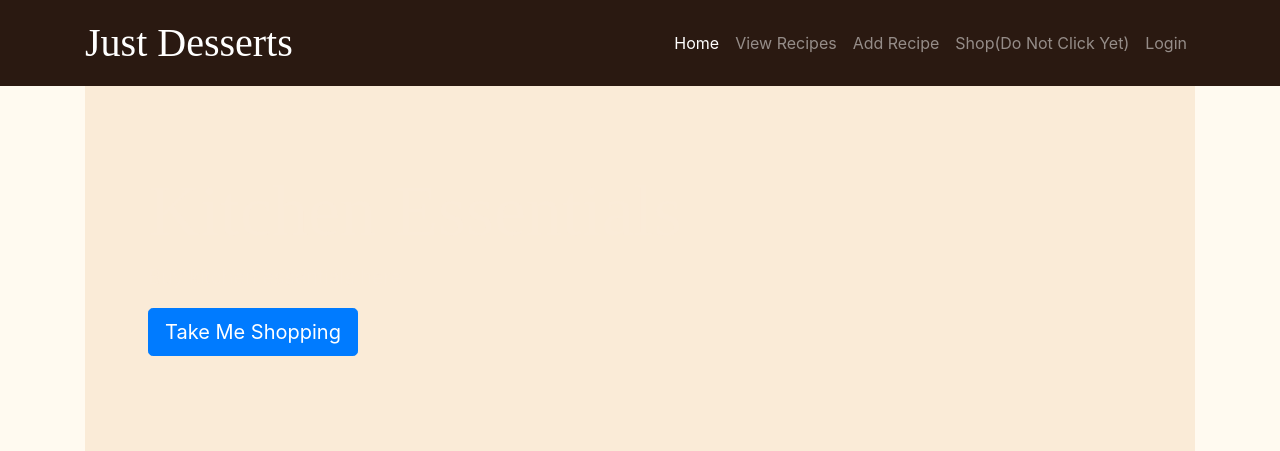
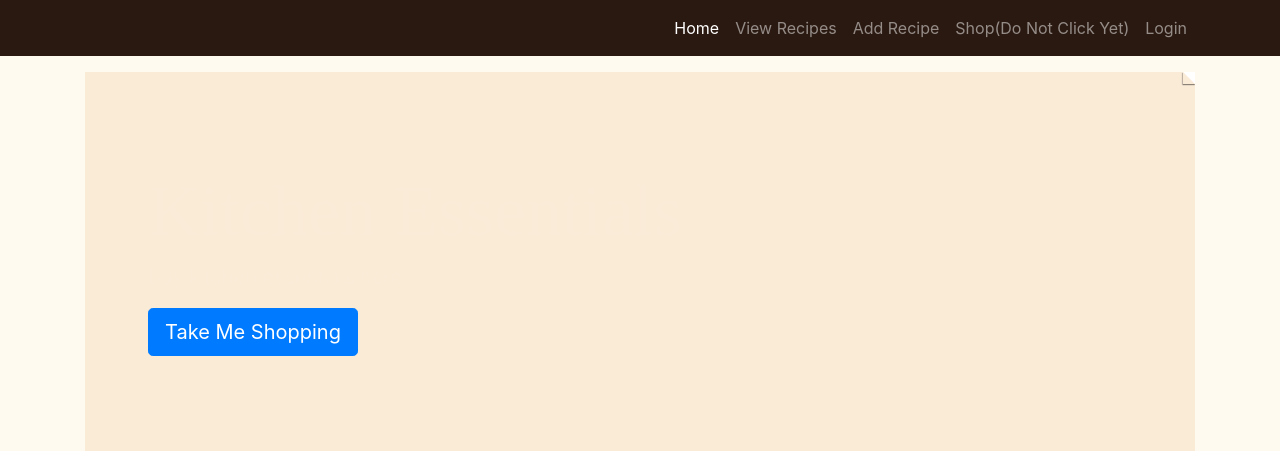
Before and after one commit to pmadden90/milestone-project-3-ci, a Flask app: page /equipment in a window 1280 px wide. Shown: the top 451 px of the page. Run offline with Flask 2, Linux system fonts and the light colour scheme; data that the repository does not hold is empty; some libraries are stand-ins or nearby versions; some web fonts are replaced.

Commit message:
Updating navbar - not yet finished

```diff
--- a/templates/base.html
+++ b/templates/base.html
@@ -33,11 +33,16 @@
 	<!-- Navigation -->
 	<nav class="navbar navbar-expand-lg navbar-dark fixed-top">
 		<div class="container">
-			<a class="navbar-brand" href="/homepage_index">Just Desserts</a>
+			<!--<a class="navbar-brand" href="/homepage_index">Just Desserts</a>
 			<button class="navbar-toggler" type="button" data-toggle="collapse" data-target="#navbarResponsive" aria-controls="navbarResponsive" aria-expanded="false" aria-label="Toggle navigation">
         <span class="navbar-toggler-icon"></span>
-      </button>
-			<div class="collapse navbar-collapse" id="navbarResponsive">
+      </button>-->
+
+            <button class="navbar-toggler" type="button" data-toggle="collapse" data-target="#navbarToggleExternalContent" aria-controls="navbarToggleExternalContent" aria-expanded="false" aria-label="Toggle navigation">
+            <span class="navbar-toggler-icon"></span>
+            </button>
+
+			<div class="collapse navbar-collapse" id="navbarResponsive navbarToggleExternalContent">
 				<ul class="navbar-nav ml-auto">
 					<li class="nav-item active">
 						<a class="nav-link" href="/homepage_index">Home
```
